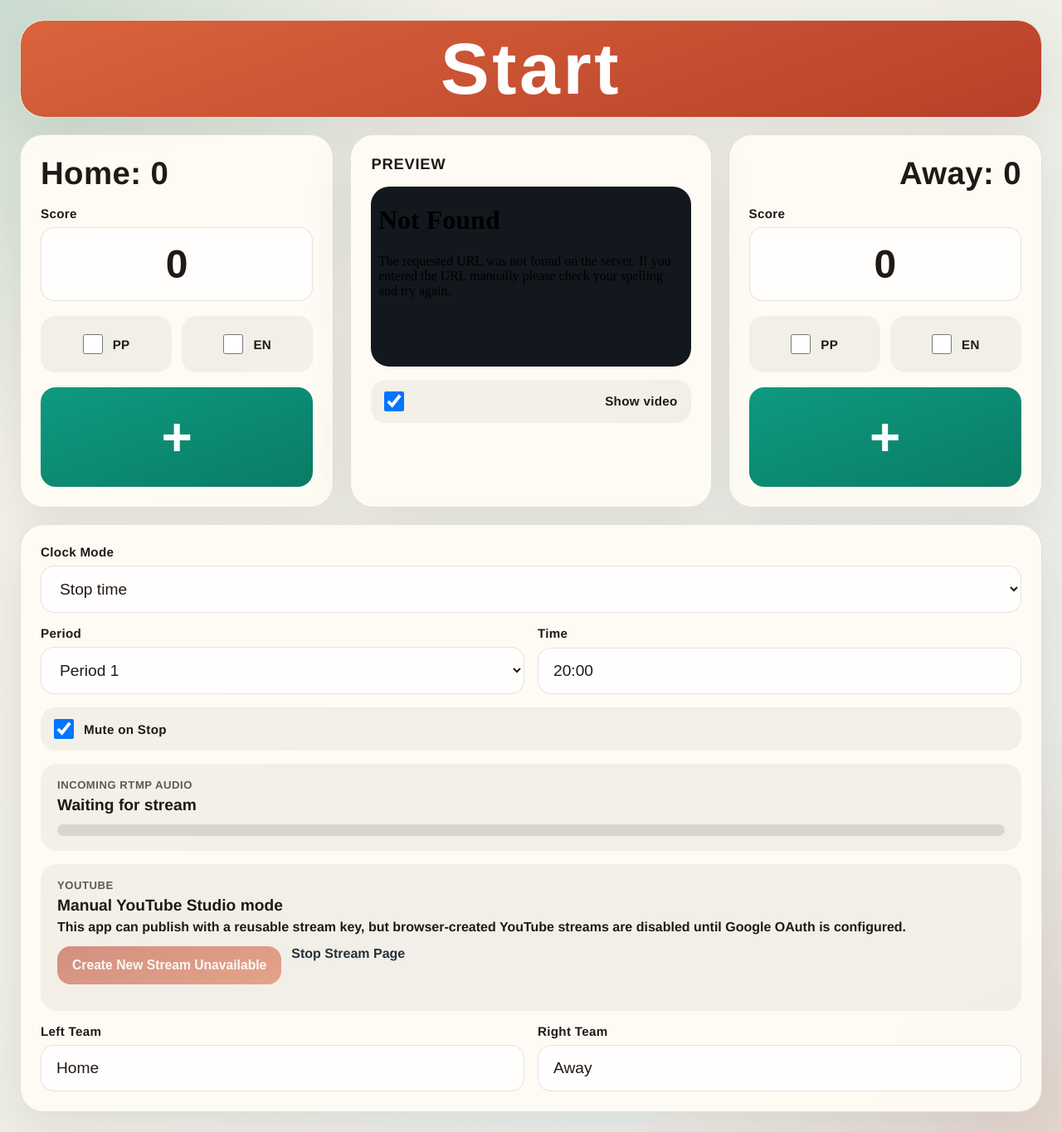
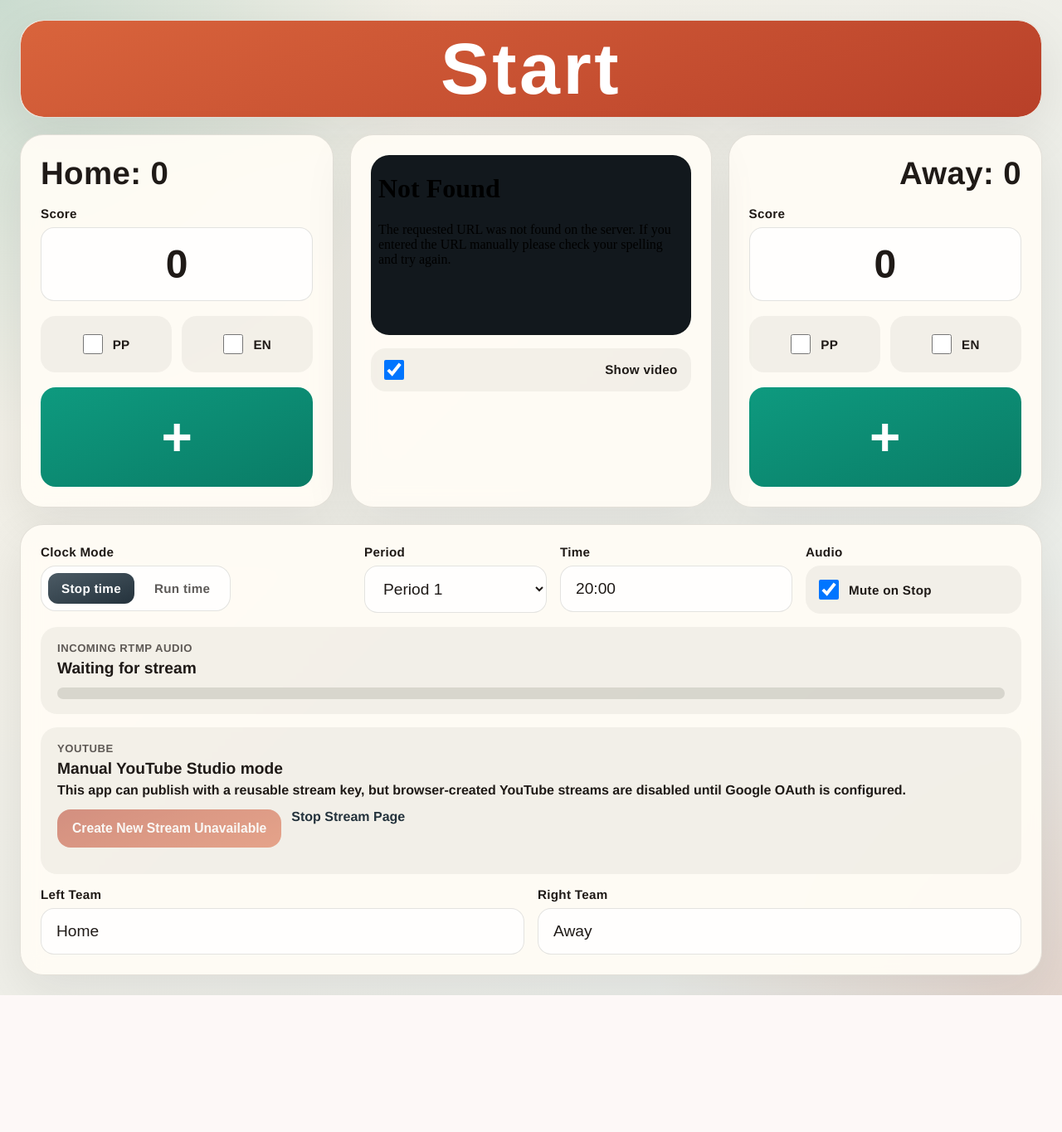
Before and after one commit to paulmossman/easy-game-livestream, a Flask app: page / in a window 1280 px wide. Shown: the whole page at 83% size. After the commit the page ends 1200 px from the top, so only its background shows below. Run offline with Flask 3, Linux system fonts and the light colour scheme; data that the repository does not hold is empty; parts of the project's set-up code (start-up, migrations or seed data) failed here and were passed over; some libraries are stand-ins or nearby versions.

Commit message:
feat: web Ui improvement: move Clock Mode, Period, Time, and Audio onto the same row

```diff
--- a/src/static/js/app.js
+++ b/src/static/js/app.js
@@ -251,6 +251,7 @@ function renderOverlayMock(state) {
 }
 
 function currentFormData() {
+    const selectedClockMode = document.querySelector('input[name="clock-mode"]:checked');
     return {
         home_team: document.getElementById('home-team').value,
         home_score: document.getElementById('home-score').value,
@@ -260,7 +261,7 @@ function currentFormData() {
         away_score: document.getElementById('away-score').value,
         away_pp: document.getElementById('away-pp').checked,
         away_en: document.getElementById('away-en').checked,
-        clock_mode: document.getElementById('clock-mode').value,
+        clock_mode: selectedClockMode ? selectedClockMode.value : 'stop_time',
         period: document.getElementById('period').value,
         time: document.getElementById('time').value,
         mute_on_stop: document.getElementById('mute-on-stop').checked
@@ -286,8 +287,9 @@ function renderState(state) {
     syncInputValue('away-score', state.away_score);
     document.getElementById('away-pp').checked = Boolean(state.away_pp);
     document.getElementById('away-en').checked = Boolean(state.away_en);
-    if (document.activeElement !== document.getElementById('clock-mode')) {
-        document.getElementById('clock-mode').value = state.clock_mode || 'stop_time';
+    const selectedClockMode = document.querySelector(`input[name="clock-mode"][value="${state.clock_mode || 'stop_time'}"]`);
+    if (selectedClockMode) {
+        selectedClockMode.checked = true;
     }
     if (document.activeElement !== document.getElementById('period')) {
         document.getElementById('period').value = state.period;
@@ -463,7 +465,9 @@ document.getElementById('home-pp').addEventListener('change', submitOverlayUpdat
 document.getElementById('home-en').addEventListener('change', submitOverlayUpdate);
 document.getElementById('away-pp').addEventListener('change', submitOverlayUpdate);
 document.getElementById('away-en').addEventListener('change', submitOverlayUpdate);
-document.getElementById('clock-mode').addEventListener('change', submitOverlayUpdate);
+document.querySelectorAll('input[name="clock-mode"]').forEach((radio) => {
+    radio.addEventListener('change', submitOverlayUpdate);
+});
 document.getElementById('home-team').addEventListener('blur', submitTeamNameUpdate);
 document.getElementById('away-team').addEventListener('blur', submitTeamNameUpdate);
 document.getElementById('home-score').addEventListener('blur', submitOverlayUpdate);
--- a/src/templates/index.html
+++ b/src/templates/index.html
@@ -262,20 +262,6 @@
             gap: 16px;
         }
 
-        .preview-header {
-            display: flex;
-            align-items: baseline;
-            justify-content: flex-start;
-        }
-
-        .preview-title {
-            margin: 0;
-            font-size: 1.15rem;
-            font-weight: 900;
-            letter-spacing: 0.04em;
-            text-transform: uppercase;
-        }
-
         .preview-stage {
             position: relative;
             width: 100%;
@@ -422,6 +408,69 @@
             gap: 16px;
         }
 
+        .clock-controls-grid {
+            display: grid;
+            grid-template-columns: minmax(220px, auto) minmax(170px, 220px) minmax(210px, 280px) minmax(210px, 260px);
+            gap: 16px;
+            align-items: start;
+        }
+
+        .field-block {
+            display: grid;
+            gap: 8px;
+            font-size: 0.95rem;
+            font-weight: 700;
+            letter-spacing: 0.02em;
+        }
+
+        .field-label {
+            font-size: 0.95rem;
+            font-weight: 700;
+            letter-spacing: 0.02em;
+        }
+
+        .clock-mode-group {
+            display: inline-flex;
+            gap: 8px;
+            padding: 8px;
+            border: 1px solid var(--line);
+            border-radius: 18px;
+            background: rgba(255, 255, 255, 0.78);
+            width: fit-content;
+            max-width: 100%;
+            flex-wrap: wrap;
+        }
+
+        .clock-mode-option {
+            position: relative;
+        }
+
+        .clock-mode-option input {
+            position: absolute;
+            opacity: 0;
+            pointer-events: none;
+        }
+
+        .clock-mode-option span {
+            display: inline-flex;
+            align-items: center;
+            justify-content: center;
+            min-width: 92px;
+            padding: 10px 16px;
+            border-radius: 12px;
+            background: transparent;
+            color: rgba(31, 26, 23, 0.72);
+            font-size: 0.95rem;
+            font-weight: 800;
+            cursor: pointer;
+            transition: background 140ms ease, color 140ms ease;
+        }
+
+        .clock-mode-option input:checked + span {
+            background: linear-gradient(160deg, var(--steel-a), var(--steel-b));
+            color: white;
+        }
+
         .time-control-row {
             display: flex;
             align-items: center;
@@ -429,6 +478,14 @@
         }
 
         .time-control-row input {
+            flex: 1 1 auto;
+        }
+
+        .mute-control-row {
+            min-height: 58px;
+        }
+
+        .mute-control-row .option-main {
             flex: 1 1 auto;
         }
 
@@ -504,6 +561,10 @@
             .toggle-button {
                 min-height: 108px;
             }
+
+            .clock-controls-grid {
+                grid-template-columns: 1fr 1fr;
+            }
         }
 
         @media (max-width: 720px) {
@@ -519,7 +580,8 @@
             }
 
             .shared-grid,
-            .settings-grid {
+            .settings-grid,
+            .clock-controls-grid {
                 grid-template-columns: 1fr;
             }
         }
@@ -571,9 +633,6 @@
             </section>
 
             <section class="panel preview-panel">
-                <div class="preview-header">
-                    <h3 class="preview-title">Preview</h3>
-                </div>
                 <div class="preview-stage">
                     <iframe
                         id="preview-frame"
@@ -596,14 +655,20 @@
             </section>
 
             <section class="panel settings-panel">
-                <label>
-                    Clock Mode
-                    <select id="clock-mode">
-                        <option value="stop_time" selected>Stop time</option>
-                        <option value="run_time">Run time</option>
-                    </select>
+                <div class="clock-controls-grid">
+                    <div class="field-block">
+                        <div class="field-label">Clock Mode</div>
+                        <div class="clock-mode-group" role="radiogroup" aria-label="Clock Mode">
+                            <label class="clock-mode-option" for="clock-mode-stop-time">
+                                <input type="radio" id="clock-mode-stop-time" name="clock-mode" value="stop_time" checked>
+                                <span>Stop time</span>
                             </label>
-                <div class="settings-grid">
+                            <label class="clock-mode-option" for="clock-mode-run-time">
+                                <input type="radio" id="clock-mode-run-time" name="clock-mode" value="run_time">
+                                <span>Run time</span>
+                            </label>
+                        </div>
+                    </div>
                     <label>
                         Period
                         <select id="period">
@@ -624,13 +689,16 @@
                             <button type="button" id="clock-toggle-button" class="clock-button is-hidden">Start</button>
                         </div>
                     </label>
-                </div>
-                <div class="option-row">
+                    <div class="field-block">
+                        <div class="field-label">Audio</div>
+                        <div class="option-row mute-control-row">
                             <label class="option-main" for="mute-on-stop">
                                 <input type="checkbox" id="mute-on-stop" checked>
                                 <span>Mute on Stop</span>
                             </label>
                             <button type="button" id="mute-toggle-button" class="mute-button is-hidden">Un-mute</button>
+                        </div>
+                    </div>
                 </div>
                 <div class="input-audio-panel">
                     <div class="audio-copy">
```
Lines whose indentation alone changed are shown as unchanged.
